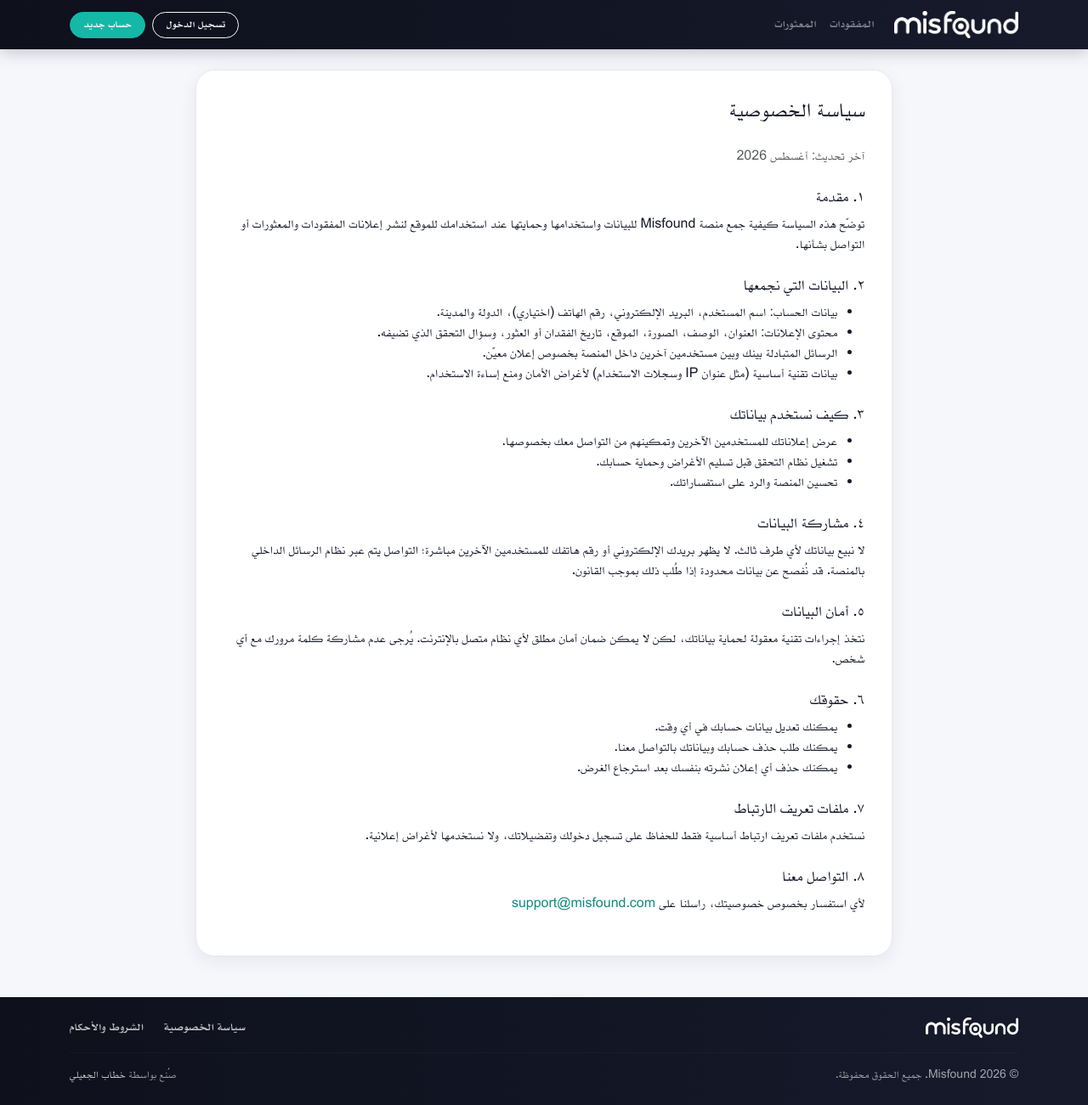
After one commit to khattabaljaily/misfound, a Django app: page /privacy/ in a window 1280 px wide. The commit adds this page. Shown: the whole page at 85% size. Run offline with Django 5.2, Linux system fonts and the light colour scheme; parts of the project's set-up code (start-up, migrations or seed data) failed here and were passed over; some libraries are stand-ins or nearby versions.

Commit message:
Add site footer with privacy policy, terms, and credit link
New core:privacy and core:terms pages with real policy content covering
data collection, sharing, user rights, and platform liability. Footer
appears on every page (sticky to bottom via flexbox) with links to both
plus a credit line to khattabaljaily.com.

```diff
--- a/apps/core/urls.py
+++ b/apps/core/urls.py
@@ -5,4 +5,6 @@ app_name = 'core'
 
 urlpatterns = [
     path('', views.home, name='home'),
+    path('privacy/', views.privacy_policy, name='privacy'),
+    path('terms/', views.terms, name='terms'),
 ]
--- a/apps/core/views.py
+++ b/apps/core/views.py
@@ -11,3 +11,11 @@ def home(request):
         'latest_found': latest_found,
         'categories': Category.objects.all(),
     })
+
+
+def privacy_policy(request):
+    return render(request, 'core/privacy_policy.html')
+
+
+def terms(request):
+    return render(request, 'core/terms.html')
--- a/static/css/misfound.css
+++ b/static/css/misfound.css
@@ -62,6 +62,9 @@ body {
     font-family: "Al-Mohanad", Tahoma, sans-serif;
     background-color: var(--mf-bg);
     color: var(--mf-text);
+    min-height: 100vh;
+    display: flex;
+    flex-direction: column;
 }
 
 a {
@@ -786,3 +789,32 @@ input.mf-pill-field {
 @keyframes mf-spin {
     to { transform: rotate(360deg); }
 }
+
+/* ---------------------------------------------------------------- */
+/* Footer                                                             */
+/* ---------------------------------------------------------------- */
+.mf-footer {
+    background: linear-gradient(90deg, var(--mf-navy-2), var(--mf-navy));
+    color: rgba(255, 255, 255, 0.6);
+}
+
+.mf-footer a {
+    color: rgba(255, 255, 255, 0.75);
+}
+
+.mf-footer a:hover {
+    color: var(--mf-teal);
+}
+
+.mf-footer-links a {
+    font-weight: 600;
+}
+
+.mf-footer-links .list-inline-item:not(:last-child) {
+    margin-inline-end: 1.25rem;
+}
+
+.mf-footer-divider {
+    border-color: rgba(255, 255, 255, 0.12);
+    margin: 1rem 0;
+}
--- a/templates/base.html
+++ b/templates/base.html
@@ -56,9 +56,28 @@
         </div>
     </nav>
 
-    <div class="container mb-5">
+    <div class="container mb-5 flex-grow-1">
         {% block content %}{% endblock %}
     </div>
+
+    <footer class="mf-footer mt-auto">
+        <div class="container py-4">
+            <div class="d-flex flex-wrap justify-content-between align-items-center gap-3">
+                <a href="{% url 'core:home' %}">
+                    <img src="{% static 'img/logo_white.png' %}" alt="Misfound" height="24">
+                </a>
+                <ul class="list-inline mb-0 mf-footer-links">
+                    <li class="list-inline-item"><a href="{% url 'core:privacy' %}">{% trans "سياسة الخصوصية" %}</a></li>
+                    <li class="list-inline-item"><a href="{% url 'core:terms' %}">{% trans "الشروط والأحكام" %}</a></li>
+                </ul>
+            </div>
+            <hr class="mf-footer-divider">
+            <div class="d-flex flex-wrap justify-content-between align-items-center gap-2 small">
+                <span>&copy; {% now "Y" %} Misfound. {% trans "جميع الحقوق محفوظة." %}</span>
+                <span>{% trans "صُنع بواسطة" %} <a href="https://khattabaljaily.com" target="_blank" rel="noopener">خطاب الجعيلي</a></span>
+            </div>
+        </div>
+    </footer>
 
     {% if messages %}
     <script type="application/json" id="django-messages-data">
--- /dev/null
+++ b/templates/core/privacy_policy.html
@@ -0,0 +1,46 @@
+{% extends "base.html" %}
+{% load i18n %}
+{% block title %}{% trans "سياسة الخصوصية" %} | Misfound{% endblock %}
+{% block content %}
+<div class="mf-panel" style="max-width: 820px; margin: 0 auto;">
+    <h1 class="h3 mb-4">{% trans "سياسة الخصوصية" %}</h1>
+    <p class="text-muted">{% trans "آخر تحديث: أغسطس 2026" %}</p>
+
+    <h2 class="h5 mt-4">{% trans "١. مقدمة" %}</h2>
+    <p>{% trans "توضّح هذه السياسة كيفية جمع منصة Misfound للبيانات واستخدامها وحمايتها عند استخدامك للموقع لنشر إعلانات المفقودات والمعثورات أو التواصل بشأنها." %}</p>
+
+    <h2 class="h5 mt-4">{% trans "٢. البيانات التي نجمعها" %}</h2>
+    <ul>
+        <li>{% trans "بيانات الحساب: اسم المستخدم، البريد الإلكتروني، رقم الهاتف (اختياري)، الدولة والمدينة." %}</li>
+        <li>{% trans "محتوى الإعلانات: العنوان، الوصف، الصورة، الموقع، تاريخ الفقدان أو العثور، وسؤال التحقق الذي تضيفه." %}</li>
+        <li>{% trans "الرسائل المتبادلة بينك وبين مستخدمين آخرين داخل المنصة بخصوص إعلان معيّن." %}</li>
+        <li>{% trans "بيانات تقنية أساسية (مثل عنوان IP وسجلات الاستخدام) لأغراض الأمان ومنع إساءة الاستخدام." %}</li>
+    </ul>
+
+    <h2 class="h5 mt-4">{% trans "٣. كيف نستخدم بياناتك" %}</h2>
+    <ul>
+        <li>{% trans "عرض إعلاناتك للمستخدمين الآخرين وتمكينهم من التواصل معك بخصوصها." %}</li>
+        <li>{% trans "تشغيل نظام التحقق قبل تسليم الأغراض وحماية حسابك." %}</li>
+        <li>{% trans "تحسين المنصة والرد على استفساراتك." %}</li>
+    </ul>
+
+    <h2 class="h5 mt-4">{% trans "٤. مشاركة البيانات" %}</h2>
+    <p>{% trans "لا نبيع بياناتك لأي طرف ثالث. لا يظهر بريدك الإلكتروني أو رقم هاتفك للمستخدمين الآخرين مباشرة؛ التواصل يتم عبر نظام الرسائل الداخلي بالمنصة. قد نُفصح عن بيانات محدودة إذا طُلب ذلك بموجب القانون." %}</p>
+
+    <h2 class="h5 mt-4">{% trans "٥. أمان البيانات" %}</h2>
+    <p>{% trans "نتخذ إجراءات تقنية معقولة لحماية بياناتك، لكن لا يمكن ضمان أمان مطلق لأي نظام متصل بالإنترنت. يُرجى عدم مشاركة كلمة مرورك مع أي شخص." %}</p>
+
+    <h2 class="h5 mt-4">{% trans "٦. حقوقك" %}</h2>
+    <ul>
+        <li>{% trans "يمكنك تعديل بيانات حسابك في أي وقت." %}</li>
+        <li>{% trans "يمكنك طلب حذف حسابك وبياناتك بالتواصل معنا." %}</li>
+        <li>{% trans "يمكنك حذف أي إعلان نشرته بنفسك بعد استرجاع الغرض." %}</li>
+    </ul>
+
+    <h2 class="h5 mt-4">{% trans "٧. ملفات تعريف الارتباط" %}</h2>
+    <p>{% trans "نستخدم ملفات تعريف ارتباط أساسية فقط للحفاظ على تسجيل دخولك وتفضيلاتك، ولا نستخدمها لأغراض إعلانية." %}</p>
+
+    <h2 class="h5 mt-4">{% trans "٨. التواصل معنا" %}</h2>
+    <p>{% trans "لأي استفسار بخصوص خصوصيتك، راسلنا على" %} <a href="mailto:support@misfound.com">support@misfound.com</a></p>
+</div>
+{% endblock %}
```
Also changed, not shown: templates/core/terms.html (added, +35 -0 lines).
